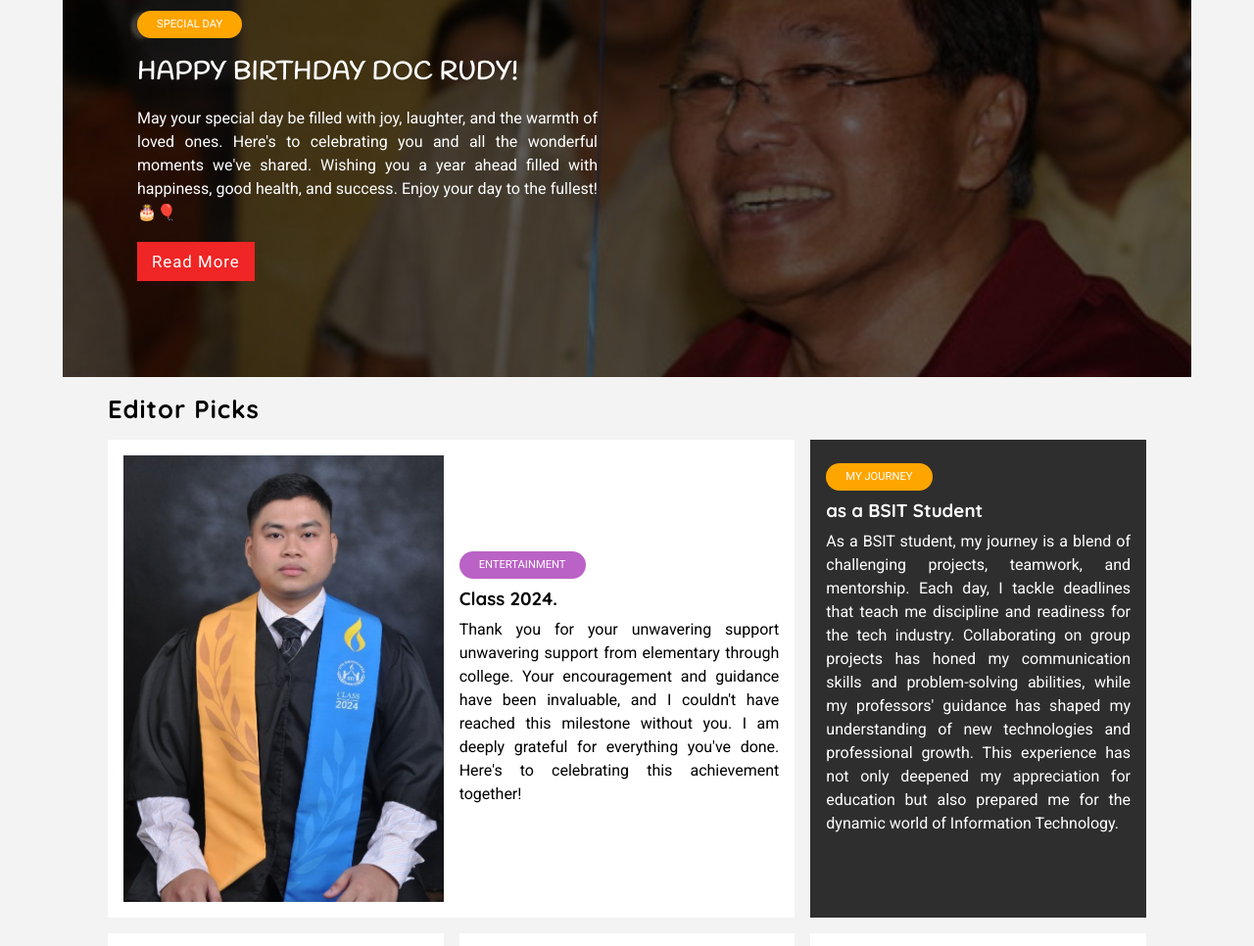
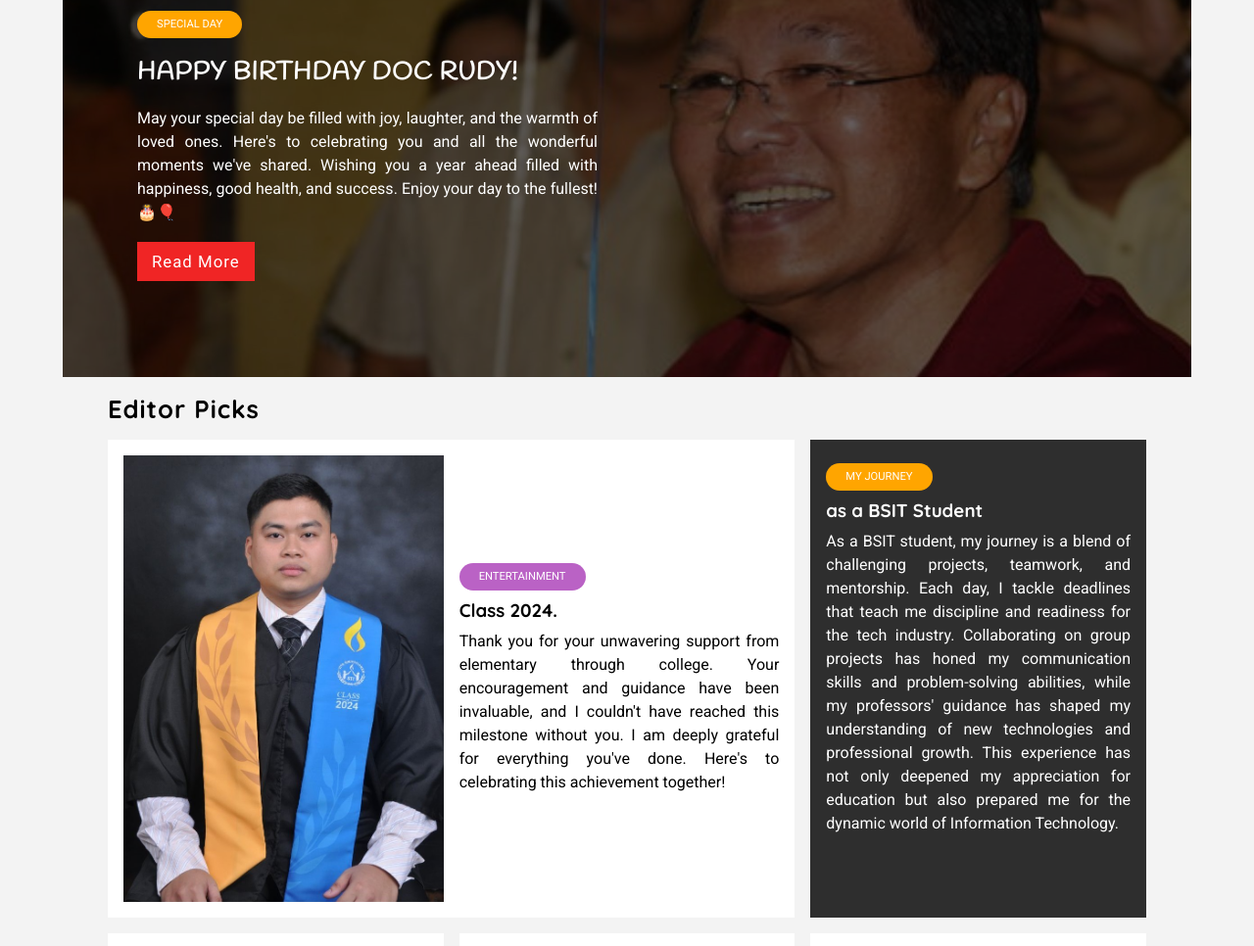
Before and after one commit to ChristianTantay/doc_rudy, a plain HTML site: page index.html in a window 1280 px wide. Shown: the part 163-1129 px from the top of the page at 98% size. Drawn offline with Linux system fonts and the light colour scheme.

Commit message:
Update index.html

```diff
--- a/index.html
+++ b/index.html
@@ -77,7 +77,7 @@
                         <p class="entertainment-category">Entertainment</p>
                         <h1>Class 2024.</h1>
                         <p>
-                            Thank you for your unwavering support unwavering support from elementary through college. Your encouragement and guidance have been invaluable, and I couldn't have reached this milestone without you. I am deeply grateful for everything you've done. Here's to celebrating this achievement together!
+                            Thank you for your unwavering support from elementary through college. Your encouragement and guidance have been invaluable, and I couldn't have reached this milestone without you. I am deeply grateful for everything you've done. Here's to celebrating this achievement together!
                         </p>
                     </article>
                 </a>
```
